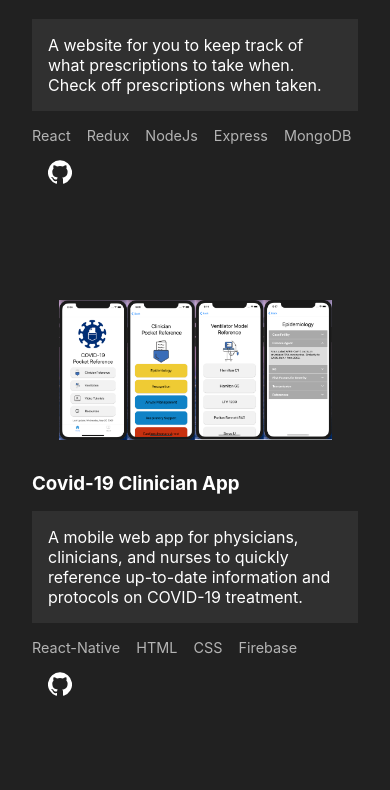
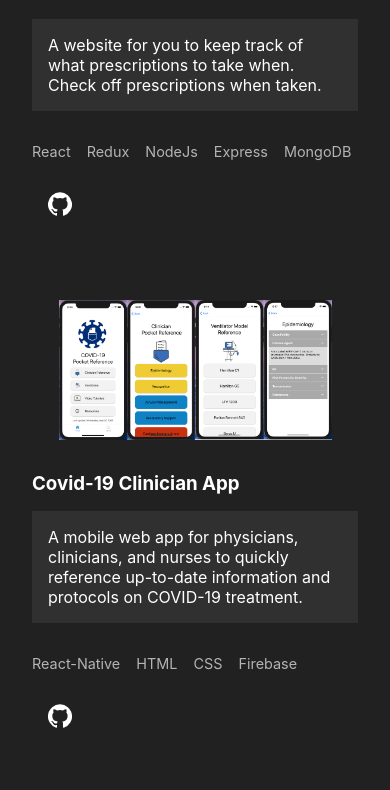
Before and after one commit to mattachea/portfolioWebsite, a React (Create React App) app: page / in a window 390 px wide. Shown: the part 1322-2112 px from the top of the page. Built offline with nearby package versions, Linux system fonts and the light colour scheme; the HTML template or start-up script is replaced by a standard one.

Commit message:
iphone X notch

```diff
--- a/src/components/ProjectCard.css
+++ b/src/components/ProjectCard.css
@@ -41,6 +41,7 @@ p {
   font-size: 0.9rem;
   word-spacing: 0.75rem;
   color: rgb(180, 180, 180);
+  padding: 1rem 0rem;
 }
 
 @media screen and (max-width: 960px) {
```
